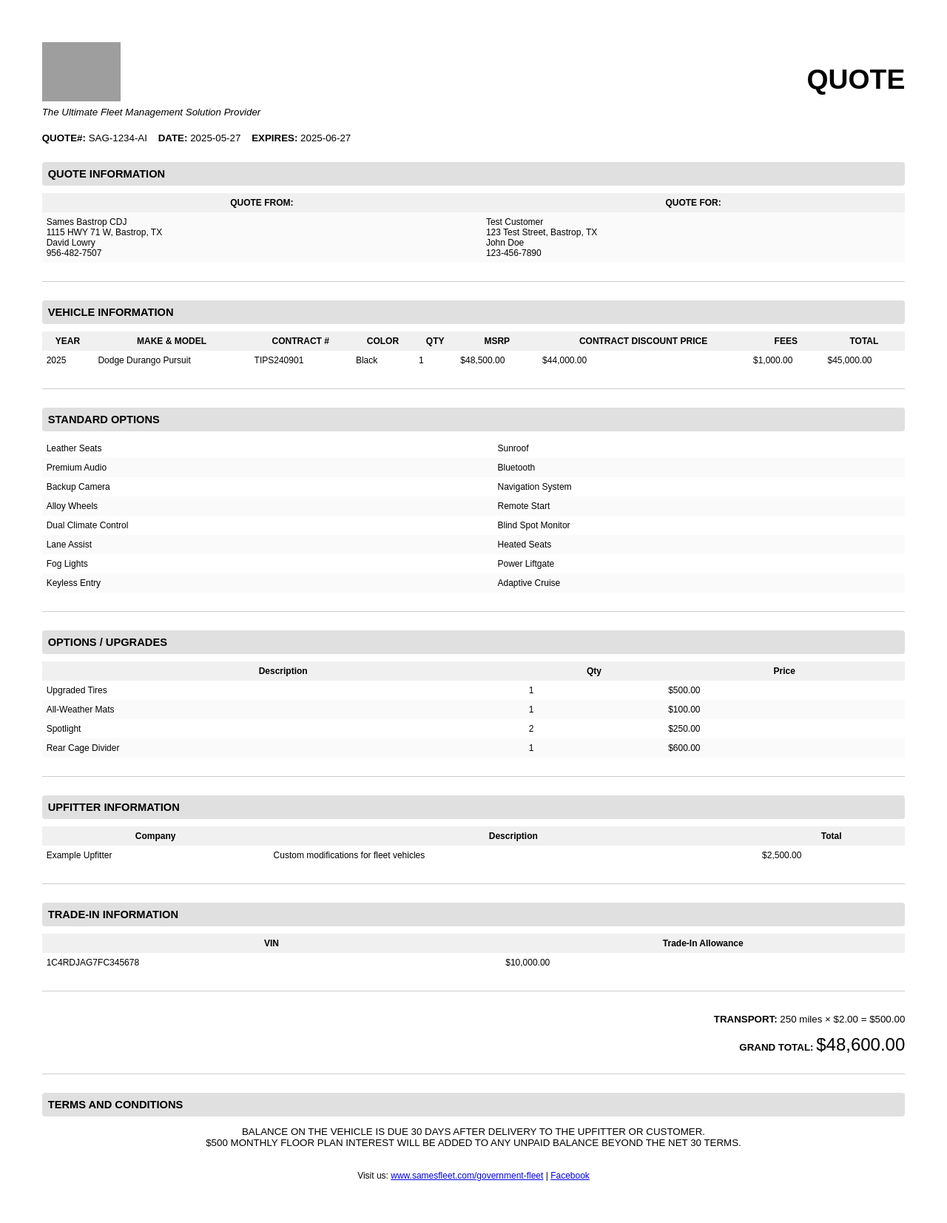
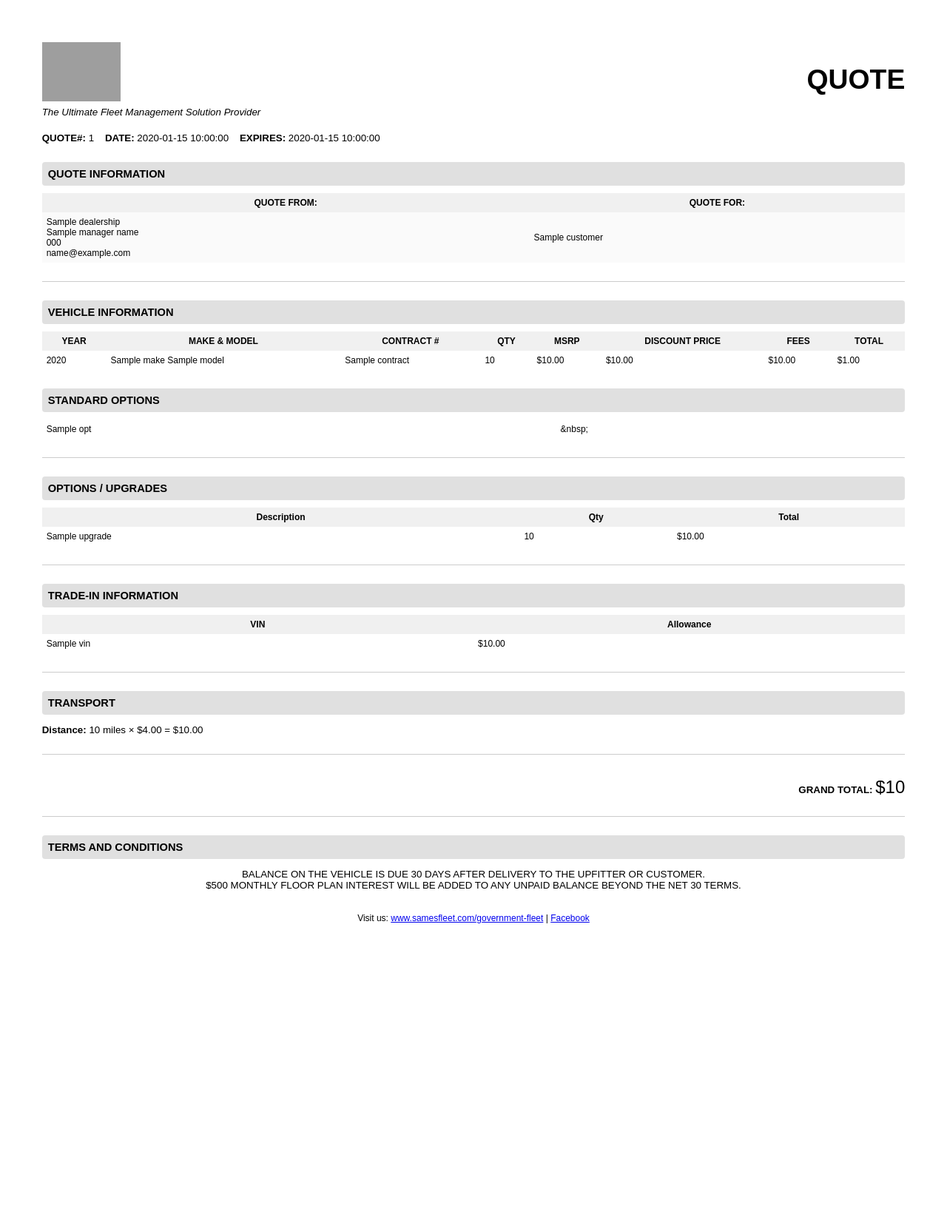
Before and after one commit to copper0077/quote-api, a Flask app: template templates/fleet_quote_template.html in a window 1280 px wide. Shown: the whole page at 74% size. After the commit the page ends 1248 px from the top, so only its background shows below. Run offline with Flask 3, Linux system fonts and the light colour scheme; the template is opened without the code that fills it: most values are stand-ins (such as "Sample title", 1, 10 or a date in 2020); grey boxes are pictures that could not be loaded.

Commit message:
Add support for dynamic manager name, phone, and email

```diff
--- a/templates/fleet_quote_template.html
+++ b/templates/fleet_quote_template.html
@@ -62,25 +62,6 @@
       font-size: 9pt;
       text-align: center;
     }
-
-    @media print {
-      body {
-        margin: 10mm;
-        font-size: 9pt;
-      }
-
-      .quote-title {
-        font-size: 20pt;
-      }
-
-      .section-title {
-        font-size: 10pt;
-      }
-
-      th, td {
-        padding: 4px;
-      }
-    }
   </style>
 </head>
 <body>
@@ -93,7 +74,9 @@
     <div class="quote-title">QUOTE</div>
   </div>
 
-  <p><strong>QUOTE#:</strong> SAG-1234-AI &nbsp;&nbsp; <strong>DATE:</strong> 2025-05-27 &nbsp;&nbsp; <strong>EXPIRES:</strong> 2025-06-27</p>
+  <p><strong>QUOTE#:</strong> {{ quoteNumber }} &nbsp;&nbsp;
+     <strong>DATE:</strong> {{ quoteDate }} &nbsp;&nbsp;
+     <strong>EXPIRES:</strong> {{ quoteExpires }}</p>
 
   <div class="section-title">QUOTE INFORMATION</div>
   <table>
@@ -103,123 +86,99 @@
     </tr>
     <tr>
       <td>
-        Sames Bastrop CDJ<br>
-        1115 HWY 71 W, Bastrop, TX<br>
-        David Lowry<br>
-        956-482-7507
+        {{ dealership or 'Sames Fleet' }}<br>
+        {{ managerName or 'Fleet Sales Manager' }}<br>
+        {{ managerPhone or '000-000-0000' }}<br>
+        {{ managerEmail or '' }}
       </td>
       <td>
-        Test Customer<br>
-        123 Test Street, Bastrop, TX<br>
-        John Doe<br>
-        123-456-7890
+        {{ customer or 'Customer Name' }}<br>
       </td>
     </tr>
   </table>
 
+  {% for vehicle in vehicles %}
     <hr>
-
     <div class="section-title">VEHICLE INFORMATION</div>
     <table>
       <thead>
         <tr>
-        <th>YEAR</th>
-        <th>MAKE & MODEL</th>
-        <th>CONTRACT #</th>
-        <th>COLOR</th>
-        <th>QTY</th>
-        <th>MSRP</th>
-        <th>CONTRACT DISCOUNT PRICE</th>
-        <th>FEES</th>
-        <th>TOTAL</th>
+          <th>YEAR</th><th>MAKE & MODEL</th><th>CONTRACT #</th><th>QTY</th>
+          <th>MSRP</th><th>DISCOUNT PRICE</th><th>FEES</th><th>TOTAL</th>
         </tr>
       </thead>
       <tbody>
         <tr>
-        <td>2025</td>
-        <td>Dodge Durango Pursuit</td>
-        <td>TIPS240901</td>
-        <td>Black</td>
-        <td>1</td>
-        <td>$48,500.00</td>
-        <td>$44,000.00</td>
-        <td>$1,000.00</td>
-        <td>$45,000.00</td>
+          <td>{{ vehicle.year }}</td>
+          <td>{{ vehicle.make }} {{ vehicle.model }}</td>
+          <td>{{ vehicle.contract }}</td>
+          <td>{{ vehicle.quantity }}</td>
+          <td>${{ "%.2f"|format(vehicle.msrp) }}</td>
+          <td>${{ "%.2f"|format(vehicle.discountPrice) }}</td>
+          <td>${{ "%.2f"|format(vehicle.taxAndLicense) }}</td>
+          <td>${{ "%.2f"|format(vehicle.totalPrice) }}</td>
         </tr>
       </tbody>
     </table>
 
-  <hr>
-
+    {% if vehicle.standardOptions %}
     <div class="section-title">STANDARD OPTIONS</div>
     <table>
       <tbody>
-      <tr><td>Leather Seats</td><td>Sunroof</td></tr>
-      <tr><td>Premium Audio</td><td>Bluetooth</td></tr>
-      <tr><td>Backup Camera</td><td>Navigation System</td></tr>
-      <tr><td>Alloy Wheels</td><td>Remote Start</td></tr>
-      <tr><td>Dual Climate Control</td><td>Blind Spot Monitor</td></tr>
-      <tr><td>Lane Assist</td><td>Heated Seats</td></tr>
-      <tr><td>Fog Lights</td><td>Power Liftgate</td></tr>
-      <tr><td>Keyless Entry</td><td>Adaptive Cruise</td></tr>
+        {% for opt in vehicle.standardOptions|batch(2, '&nbsp;') %}
+          <tr>
+            <td>{{ opt[0] }}</td>
+            <td>{{ opt[1] if opt|length > 1 else '' }}</td>
+          </tr>
+        {% endfor %}
       </tbody>
     </table>
+    {% endif %}
+  {% endfor %}
 
+  {% if upgrades %}
   <hr>
-
   <div class="section-title">OPTIONS / UPGRADES</div>
   <table>
-    <thead>
-      <tr><th>Description</th><th>Qty</th><th>Price</th></tr>
-    </thead>
+    <thead><tr><th>Description</th><th>Qty</th><th>Total</th></tr></thead>
     <tbody>
-      <tr><td>Upgraded Tires</td><td>1</td><td>$500.00</td></tr>
-      <tr><td>All-Weather Mats</td><td>1</td><td>$100.00</td></tr>
-      <tr><td>Spotlight</td><td>2</td><td>$250.00</td></tr>
-      <tr><td>Rear Cage Divider</td><td>1</td><td>$600.00</td></tr>
+      {% for upgrade in upgrades %}
+      <tr>
+        <td>{{ upgrade.name }}</td>
+        <td>{{ upgrade.quantity }}</td>
+        <td>${{ "%.2f"|format(upgrade.total) }}</td>
+      </tr>
+      {% endfor %}
     </tbody>
   </table>
+  {% endif %}
 
+  {% if tradeIn %}
   <hr>
-
-  <div class="section-title">UPFITTER INFORMATION</div>
+  <div class="section-title">TRADE-IN INFORMATION</div>
   <table>
-    <thead>
-      <tr><th>Company</th><th>Description</th><th>Total</th></tr>
-    </thead>
+    <thead><tr><th>VIN</th><th>Allowance</th></tr></thead>
     <tbody>
       <tr>
-        <td>Example Upfitter</td>
-        <td>Custom modifications for fleet vehicles</td>
-        <td>$2,500.00</td>
+        <td>{{ tradeIn.vin }}</td>
+        <td>${{ "%.2f"|format(tradeIn.allowance) }}</td>
       </tr>
     </tbody>
   </table>
+  {% endif %}
+
+  {% if transport %}
+  <hr>
+  <div class="section-title">TRANSPORT</div>
+  <p><strong>Distance:</strong> {{ transport.miles }} miles × ${{ "%.2f"|format(transport.ratePerMile) }} = ${{ "%.2f"|format(transport.total) }}</p>
+  {% endif %}
 
   <hr>
-
-  <div class="section-title">TRADE-IN INFORMATION</div>
-  <table>
-    <thead>
-      <tr><th>VIN</th><th>Trade-In Allowance</th></tr>
-    </thead>
-    <tbody>
-      <tr>
-        <td>1C4RDJAG7FC345678</td>
-        <td>$10,000.00</td>
-      </tr>
-    </tbody>
-  </table>
-
-  <hr>
-
   <div style="text-align: right; margin-top: 30px;">
-    <p><strong>TRANSPORT:</strong> 250 miles × $2.00 = $500.00</p>
-    <p><strong>GRAND TOTAL:</strong> <span style="font-size: 18pt;">$48,600.00</span></p>
+    <p><strong>GRAND TOTAL:</strong> <span style="font-size: 18pt;">${{ grandTotal }}</span></p>
   </div>
 
   <hr>
-
   <div class="section-title">TERMS AND CONDITIONS</div>
   <div style="text-align: center;">
     <p>
```
Also changed, not shown: openapi.yaml (+11 -49 lines). Lines whose indentation alone changed are shown as unchanged.
